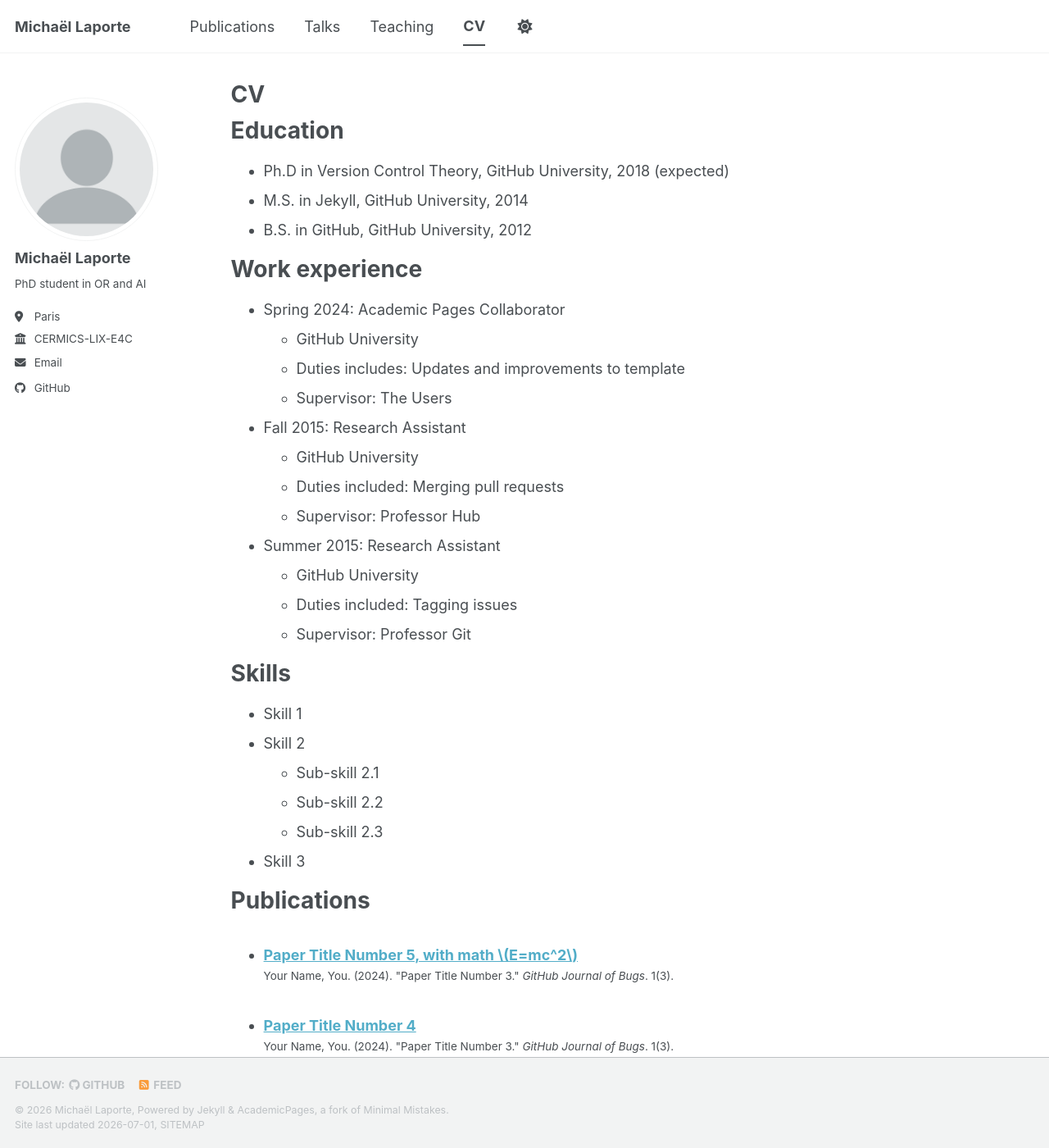
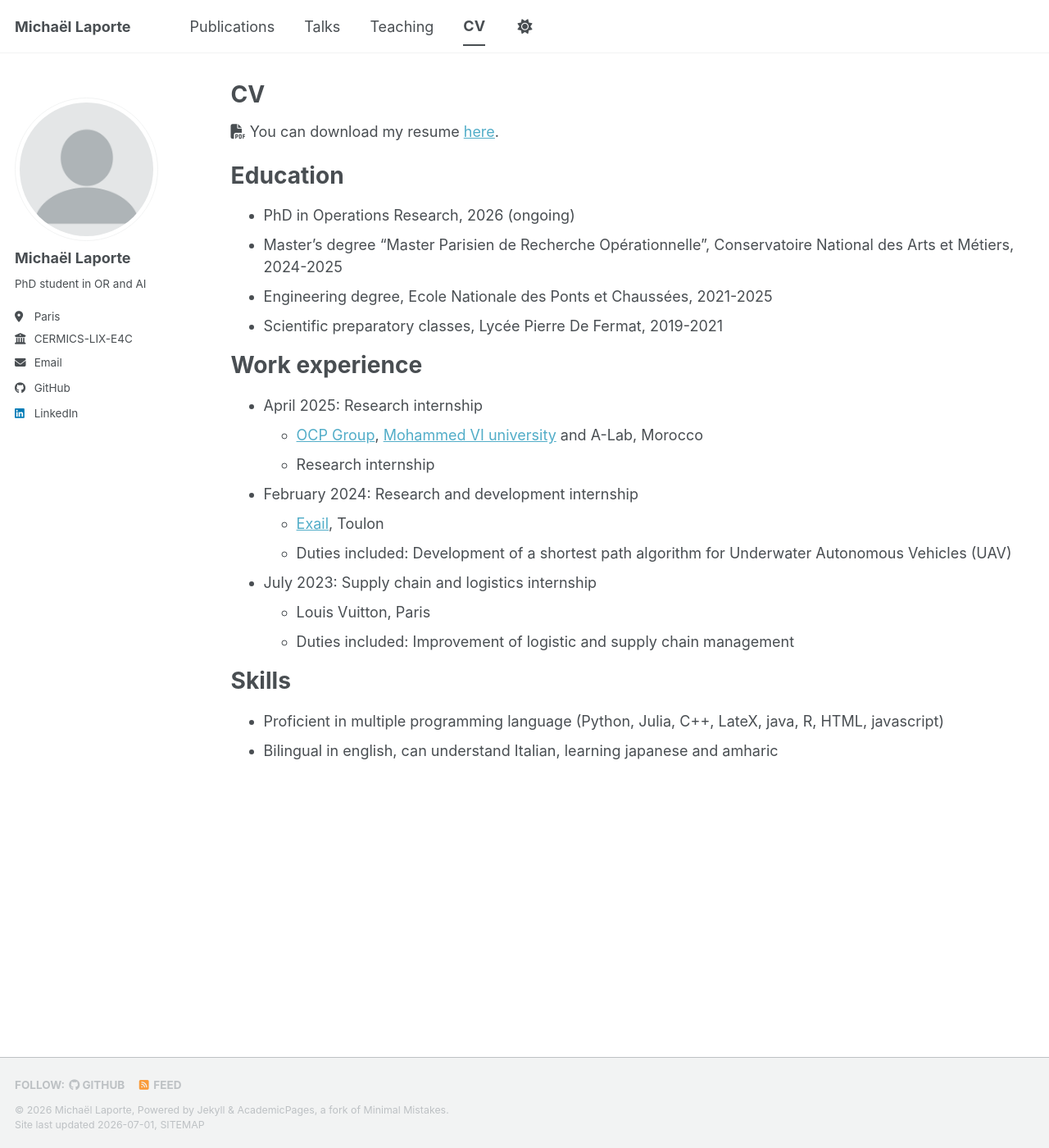
Before and after one commit to micagent007/micagent007.github.io, a Jekyll site: the page built from _pages/cv.md, in a window 1280 px wide and 1400 px high. Shown: the whole window at 82% size. Built offline with Jekyll 4.4.1, drawn with Linux system fonts in a browser that asks for light colours; a style sheet for code colours, icons or effects is not loaded; some of the changed text lies outside the part shown.

Commit message:
Second changes

```diff
--- a/_config.yml
+++ b/_config.yml
@@ -13,7 +13,7 @@ title                    : "Michaël Laporte"
 title_separator          : "-"
 name                     : &name "Michaël Laporte"
 description              : &description "PhD student at CERMICS"   # Update this with a general description of your site, this is the default if not overridden by a page
-url                      : https://michaellaporte.github.io # The base hostname & protocol for your site e.g. "https://[your GitHub username].github.io",
+url                      : https://micagent007.github.io # The base hostname & protocol for your site e.g. "https://[your GitHub username].github.io",
                                                            # or if you already have some other page hosted on Github then use "https://[your GitHub username].github.io/[Your Repo Name]"
 baseurl                  : "" # the subpath of your site, e.g. "/blog"
 repository               : "micagent007.github.io"
@@ -66,7 +66,7 @@ author:
   keybase          : # Username
   instagram        : # Username
   lastfm           : # Username
-  linkedin         : # Username
+  linkedin         : "michaël-laporte"# Username
   mastodon         : # URL
   medium           : # URL
   pinterest        : # Username
--- a/_pages/cv.md
+++ b/_pages/cv.md
@@ -9,56 +9,30 @@ redirect_from:
 
 {% include base_path %}
 
+<i class="fas fa-file-pdf" aria-hidden="true"></i> You can download my resume [here](../files/CV_Laporte_phd.pdf).
+
 Education
 ======
-* Ph.D in Version Control Theory, GitHub University, 2018 (expected)
-* M.S. in Jekyll, GitHub University, 2014
-* B.S. in GitHub, GitHub University, 2012
+* PhD in Operations Research, 2026 (ongoing)
+* Master’s degree “Master Parisien de Recherche Opérationnelle”, Conservatoire National des Arts et Métiers, 2024-2025
+* Engineering degree, Ecole Nationale des Ponts et Chaussées, 2021-2025
+* Scientific preparatory classes, Lycée Pierre De Fermat, 2019-2021
 
 Work experience
 ======
-* Spring 2024: Academic Pages Collaborator
-  * GitHub University
-  * Duties includes: Updates and improvements to template
-  * Supervisor: The Users
+* April 2025: Research internship
+  * [OCP Group](https://www.ocpgroup.ma/fr), [Mohammed VI university](https://um6p.ma) and A-Lab, Morocco
+  * Research internship
 
-* Fall 2015: Research Assistant
-  * GitHub University
-  * Duties included: Merging pull requests
-  * Supervisor: Professor Hub
+* February 2024: Research and development internship
+  * [Exail](https://www.exail-technologies.com/fr/), Toulon
+  * Duties included: Development of a shortest path algorithm for Underwater Autonomous Vehicles (UAV)
 
-* Summer 2015: Research Assistant
-  * GitHub University
-  * Duties included: Tagging issues
-  * Supervisor: Professor Git
+* July 2023: Supply chain and logistics internship
+  * Louis Vuitton, Paris
+  * Duties included: Improvement of logistic and supply chain management
 
 Skills
 ======
-* Skill 1
-* Skill 2
-  * Sub-skill 2.1
-  * Sub-skill 2.2
-  * Sub-skill 2.3
-* Skill 3
-
-Publications
-======
-  <ul>{% for post in site.publications reversed %}
-    {% include archive-single-cv.html %}
-  {% endfor %}</ul>
-
-Talks
-======
-  <ul>{% for post in site.talks reversed %}
-    {% include archive-single-talk-cv.html  %}
-  {% endfor %}</ul>
-
-Teaching
-======
-  <ul>{% for post in site.teaching reversed %}
-    {% include archive-single-cv.html %}
-  {% endfor %}</ul>
-
-Service and leadership
-======
-* Currently signed in to 43 different slack teams
+* Proficient in multiple programming language (Python, Julia, C++, LateX, java, R, HTML, javascript)
+* Bilingual in english, can understand Italian, learning japanese and amharic
--- a/_pages/publications.html
+++ b/_pages/publications.html
@@ -12,6 +12,7 @@ author_profile: true
 {% include base_path %}
 
 <!-- New style rendering if publication categories are defined -->
+ Nothing to see yet !
 {% if site.publication_category %}
   {% for category in site.publication_category  %}
     {% assign title_shown = false %}
--- a/_pages/talks.html
+++ b/_pages/talks.html
@@ -11,6 +11,8 @@ author_profile: true
 
 {% endif %}
 
+ Nothing to see yet !
+
 {% for post in site.talks reversed %}
   {% include archive-single-talk.html %}
 {% endfor %}
--- a/_pages/teaching.html
+++ b/_pages/teaching.html
@@ -7,6 +7,8 @@ author_profile: true
 
 {% include base_path %}
 
+ Nothing to see yet !
+
 {% for post in site.teaching reversed %}
   {% include archive-single.html %}
 {% endfor %}
--- a/_publications/2009-10-01-paper-title-number-1.md
+++ /dev/null
@@ -1,14 +0,0 @@
----
-title: "Paper Title Number 1"
-collection: publications
-category: manuscripts
-permalink: /publication/2009-10-01-paper-title-number-1
-excerpt: 'This paper is about the number 1. The number 2 is left for future work.'
-date: 2009-10-01
-venue: 'Journal 1'
-slidesurl: 'https://academicpages.github.io/files/slides1.pdf'
-paperurl: 'https://academicpages.github.io/files/paper1.pdf'
-bibtexurl: 'https://academicpages.github.io/files/bibtex1.bib'
-citation: 'Your Name, You. (2009). &quot;Paper Title Number 1.&quot; <i>Journal 1</i>. 1(1).'
----
-The contents above will be part of a list of publications, if the user clicks the link for the publication than the contents of section will be rendered as a full page, allowing you to provide more information about the paper for the reader. When publications are displayed as a single page, the contents of the above "citation" field will automatically be included below this section in a smaller font.
--- a/_publications/2010-10-01-paper-title-number-2.md
+++ /dev/null
@@ -1,14 +0,0 @@
----
-title: "Paper Title Number 2"
-collection: publications
-category: manuscripts
-permalink: /publication/2010-10-01-paper-title-number-2
-excerpt: 'This paper is about the number 2. The number 3 is left for future work.'
-date: 2010-10-01
-venue: 'Journal 1'
-slidesurl: 'https://academicpages.github.io/files/slides2.pdf'
-paperurl: 'https://academicpages.github.io/files/paper2.pdf'
-citation: 'Your Name, You. (2010). &quot;Paper Title Number 2.&quot; <i>Journal 1</i>. 1(2).'
----
-
-The contents above will be part of a list of publications, if the user clicks the link for the publication than the contents of section will be rendered as a full page, allowing you to provide more information about the paper for the reader. When publications are displayed as a single page, the contents of the above "citation" field will automatically be included below this section in a smaller font.
--- a/_publications/2015-10-01-paper-title-number-3.md
+++ /dev/null
@@ -1,14 +0,0 @@
----
-title: "Paper Title Number 3"
-collection: publications
-category: manuscripts
-permalink: /publication/2015-10-01-paper-title-number-3
-excerpt: 'This paper is about the number 3. The number 4 is left for future work.'
-date: 2015-10-01
-venue: 'Journal 1'
-slidesurl: 'https://academicpages.github.io/files/slides3.pdf'
-paperurl: 'https://academicpages.github.io/files/paper3.pdf'
-citation: 'Your Name, You. (2015). &quot;Paper Title Number 3.&quot; <i>Journal 1</i>. 1(3).'
----
-
-The contents above will be part of a list of publications, if the user clicks the link for the publication than the contents of section will be rendered as a full page, allowing you to provide more information about the paper for the reader. When publications are displayed as a single page, the contents of the above "citation" field will automatically be included below this section in a smaller font.
--- a/_publications/2025-06-08-paper-title-number-5.md
+++ /dev/null
@@ -1,13 +0,0 @@
----
-title: "Paper Title Number 5, with math $$E=mc^2$$"
-collection: publications
-category: conferences
-permalink: /publication/2024-02-17-paper-title-number-4
-excerpt: 'This paper is about a famous math equation, $$E=mc^2$$'
-date: 2024-02-17
-venue: 'GitHub Journal of Bugs'
-paperurl: 'https://academicpages.github.io/files/paper3.pdf'
-citation: 'Your Name, You. (2024). &quot;Paper Title Number 3.&quot; <i>GitHub Journal of Bugs</i>. 1(3).'
----
-
-Using [MathJax](https://www.mathjax.org/) in the description is supported - $$E=mc^2$$ - however, the use must be mindful that the default delimiters are `$$...$$` and `\\[...\\]` which differs from the `$...$` that is typically expected.
```
Also changed, not shown: _publications/2024-02-17-paper-title-number-4.md (deleted, +0 -13 lines), _talks/2012-03-01-talk-1.md (deleted, +0 -11 lines), _talks/2013-03-01-tutorial-1.md (deleted, +0 -13 lines), _talks/2014-02-01-talk-2.md (deleted, +0 -13 lines), _talks/2014-03-01-talk-3.md (deleted, +0 -11 lines), _teaching/2014-spring-teaching-1.md (deleted, +0 -20 lines), _teaching/2015-spring-teaching-2.md (deleted, +0 -20 lines), 2 other files.
